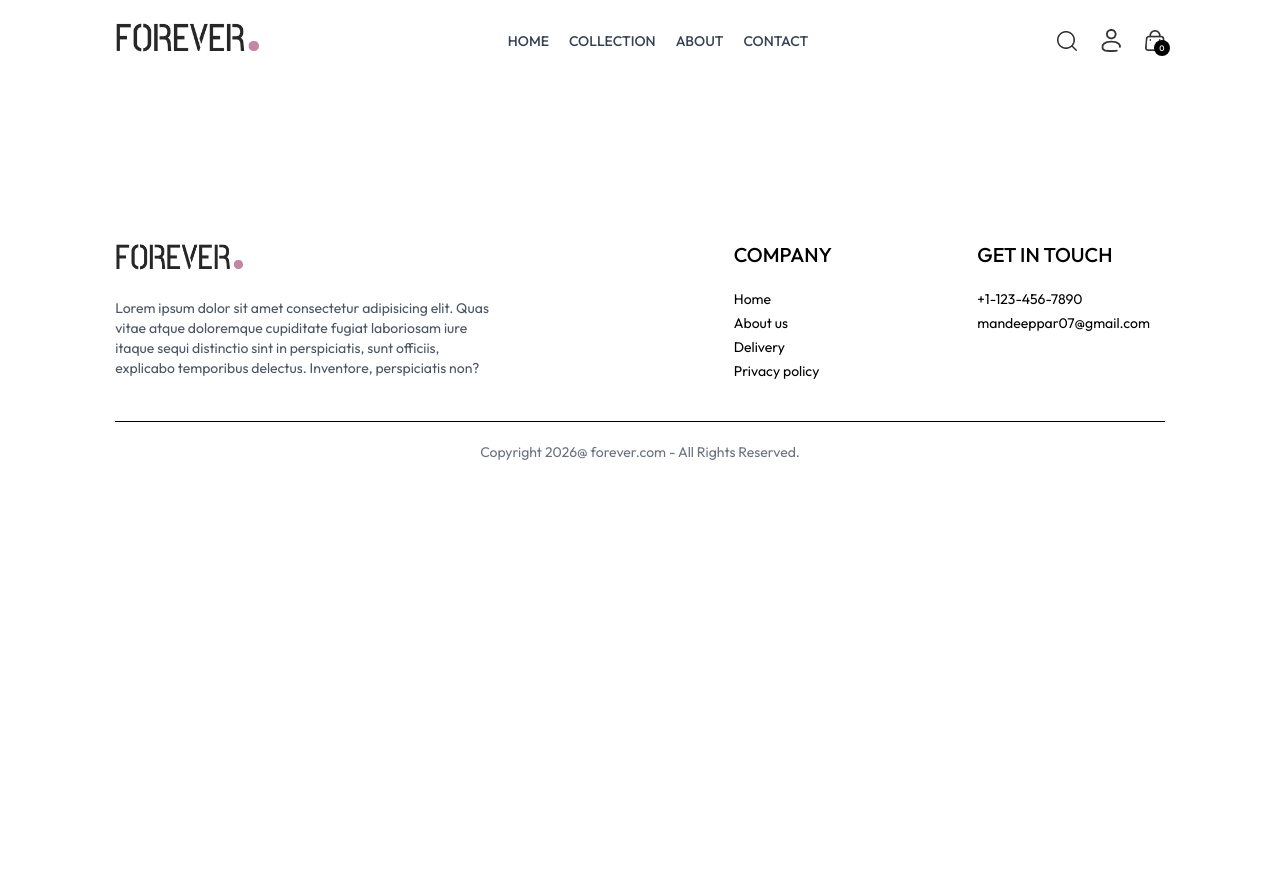
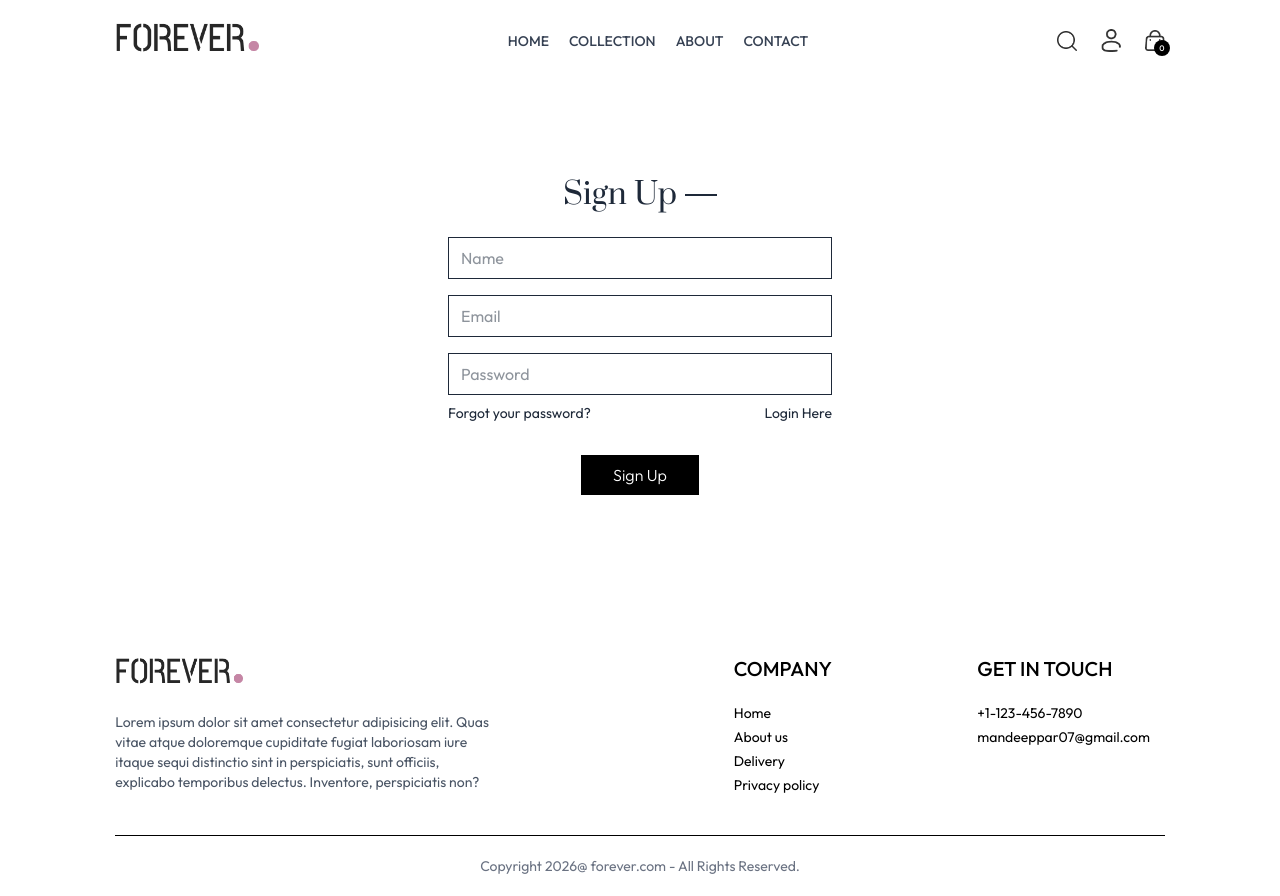
Before and after one commit to Mandeep-Parmar/ecommerce-app, a React (Vite) app in the folder frontend/: page /login in a window 1280 px wide. Before the commit the page ends 800 px from the top, so only its background shows below. Built offline with nearby package versions, Linux system fonts and the light colour scheme.

Commit message:
implement login and signup UI with toggle functionality

```diff
--- a/frontend/src/components/Navbar.jsx
+++ b/frontend/src/components/Navbar.jsx
@@ -42,11 +42,14 @@
 
         {/* group custom class for when hover show dropdown*/}
         <div className="group relative">
-          <img
-            src={assets.profile_icon}
-            alt="profile"
-            className="w-5 cursor-pointer"
-          />
+          <Link to={"/login"}>
+            <img
+              src={assets.profile_icon}
+              alt="profile"
+              className="w-5 cursor-pointer"
+            />
+          </Link>
+
           <div className="group-hover:block hidden absolute dropdown-menu right-0 pt-4">
             <div className="flex flex-col gap-2 w-36 py-3 px-5 bg-slate-100 text-gray-500 rounded">
               <p className="cursor-pointer hover:text-black">My Profile</p>
--- a/frontend/src/pages/Login.jsx
+++ b/frontend/src/pages/Login.jsx
@@ -1,11 +1,69 @@
-import React from 'react'
+import React, { useState } from "react";
 
 const Login = () => {
+  const [currentState, setCurrentState] = useState("Sign Up");
+
+  const handleSubmit = (event) => {
+    event.preventDefault();
+  };
+
   return (
-    <div>
+    <form
+      onSubmit={handleSubmit}
+      className="flex flex-col items-center w-[90%] sm:max-w-96 m-auto mt-14 gap-4 text-gray-800"
+    >
+      <div className="inline-flex items-center gap-2 mb-2 mt-10">
+        <p className="prata-regular text-3xl ">{currentState}</p>
+        <hr className="border-none h-[1.5px] w-8 bg-gray-800" />
+      </div>
 
-    </div>
-  )
-}
+      {currentState !== "Login" && (
+        <input
+          type="text"
+          placeholder="Name"
+          className="w-full px-3 py-2 border border-gray-800"
+          required
+        />
+      )}
 
-export default Login
+      <input
+        type="email"
+        placeholder="Email"
+        className="w-full px-3 py-2 border border-gray-800"
+        required
+      />
+      <input
+        type="password"
+        placeholder="Password"
+        className="w-full px-3 py-2 border border-gray-800"
+        required
+      />
+
+      <div className="w-full flex justify-between text-sm mt-[-8px]">
+        <p className="cursor-pointer ">Forgot your password?</p>
+
+        {currentState === "Login" ? (
+          <p
+            onClick={() => setCurrentState("Sign Up")}
+            className="cursor-pointer"
+          >
+            Create Account
+          </p>
+        ) : (
+          <p
+            onClick={() => setCurrentState("Login")}
+            className="cursor-pointer"
+          >
+            Login Here
+          </p>
+        )}
+      </div>
+
+      <button className="bg-black text-white font-light px-8 py-2 mt-4 ">
+        {currentState === "Login" ? "Sign In" : "Sign Up"}
+      </button>
+    </form>
+  );
+};
+
+export default Login;
```
